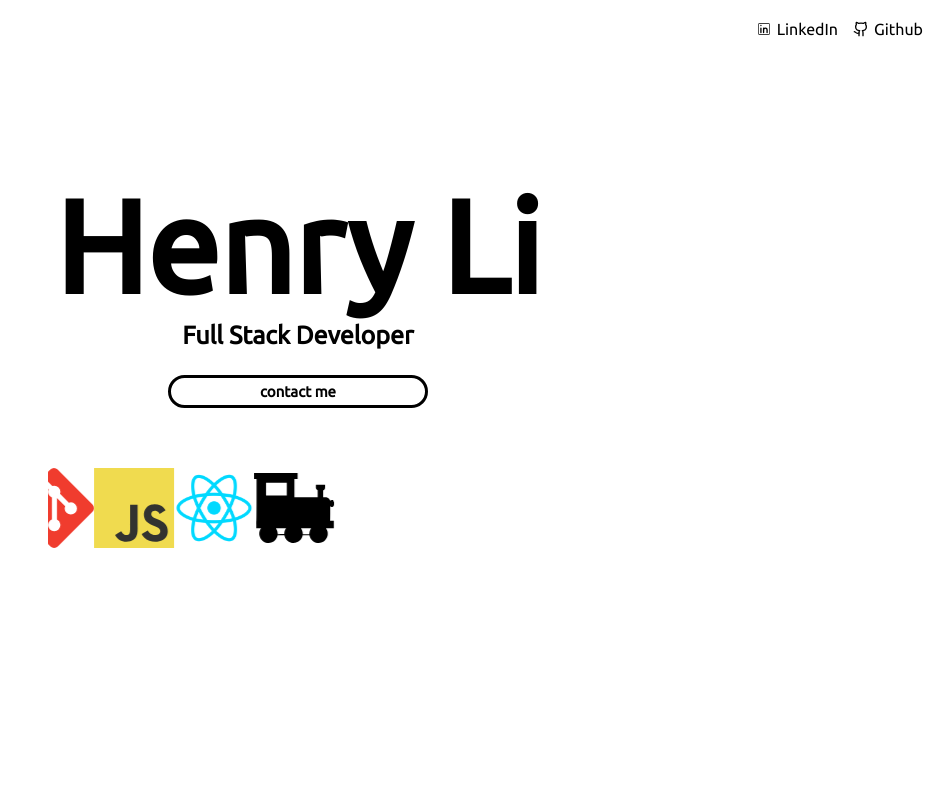
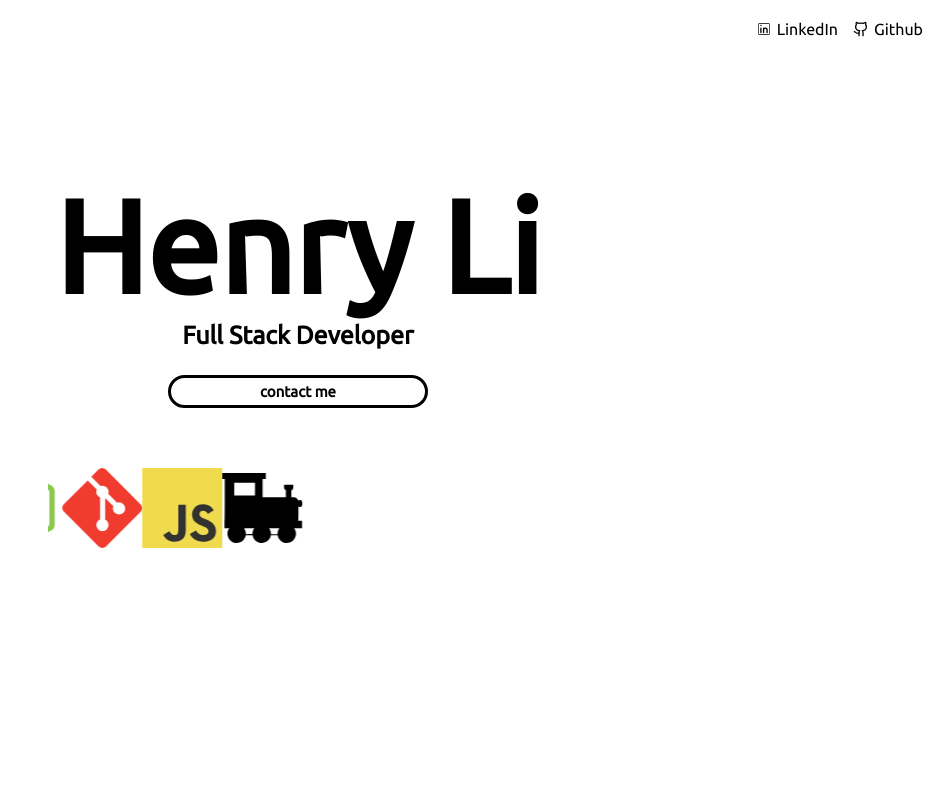
Before and after one commit to HenjiShip/Portfolio2.0, a React (Vite) app: page / in a window 1280 px wide. Shown: the top 790 px of the page, without its empty margins (342-1280 px from the left). Built offline with nearby package versions, Linux system fonts and the light colour scheme.

Commit message:
added train

```diff
--- a/pages/Home.jsx
+++ b/pages/Home.jsx
@@ -62,7 +62,6 @@ const Home = () => {
                 <img src={nodejsSvg} />
                 <img src={gitSvg} />
                 <img src={javascriptSvg} />
-                <img src={reactSvg} />
                 <img
                   style={{
                     height: "100px",
```
